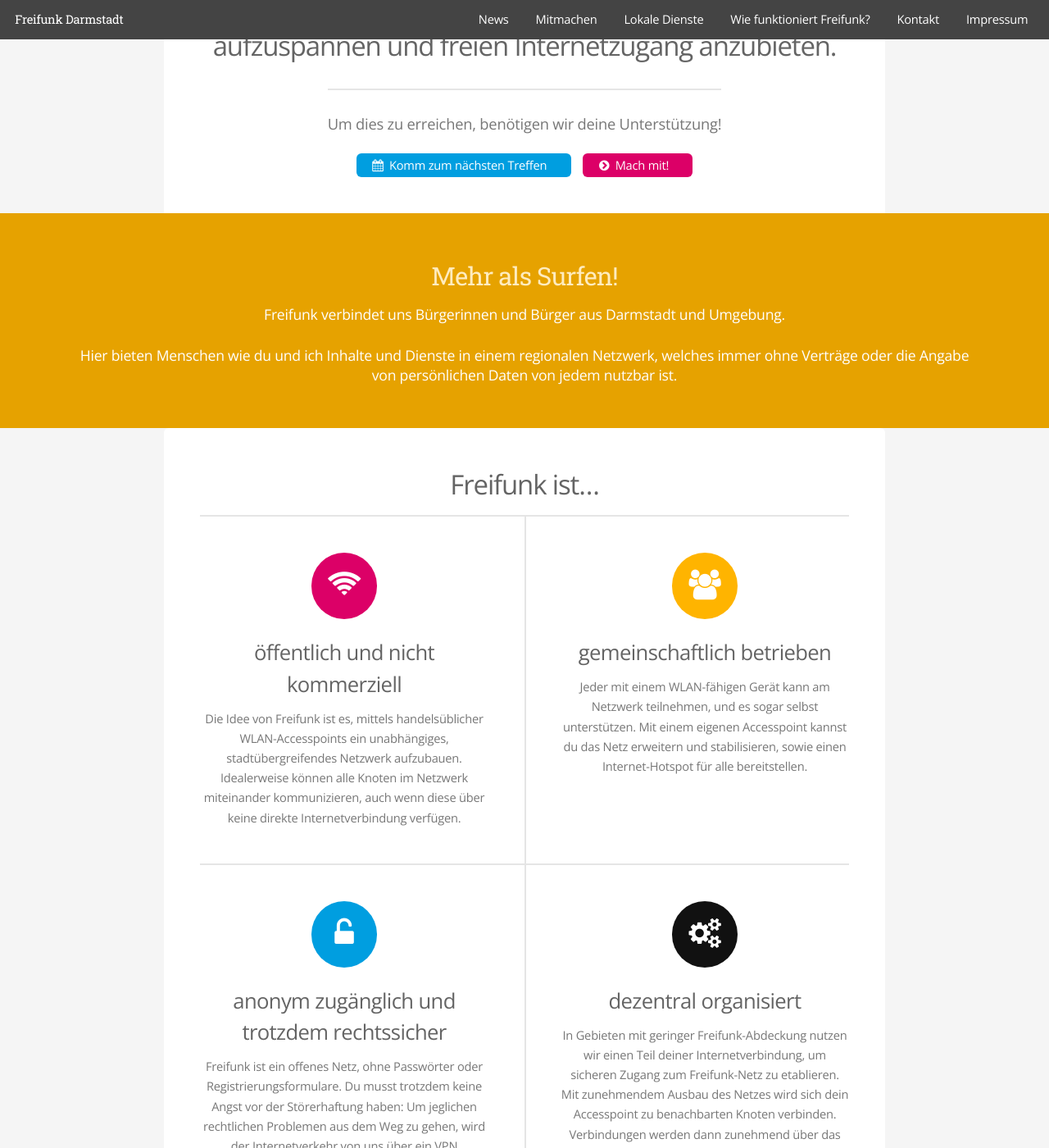
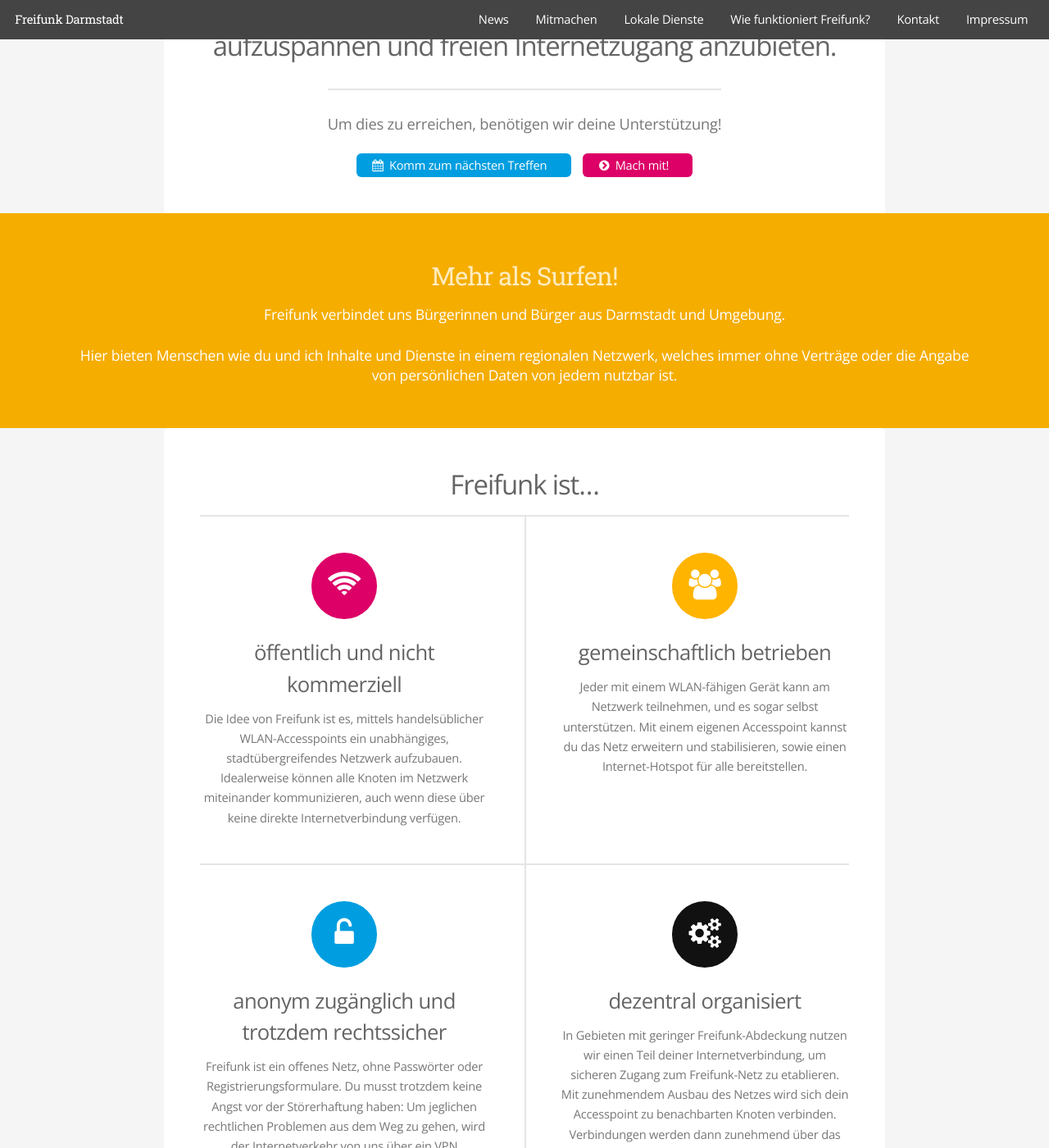
Before and after one commit to mdrenger/darmstadt.freifunk.net, a Jekyll site: the page built from pages/index.html, in a window 1280 px wide and 1400 px high, scrolled down 492 px. Shown: the whole window at 82% size. Built offline with Jekyll 4.4.1, drawn with Linux system fonts in a browser that asks for light colours.

Commit message:
not so dark rüdiger

```diff
--- a/css/style.scss
+++ b/css/style.scss
@@ -1346,7 +1346,7 @@
 /* stripe */
 
 	#stripe {
-		background: darken($color-accent3-bg, 5%);
+		background: darken($color-accent3-bg, 2%);
 		color: #fff;
 		margin: -5em 0 0 0;
 		padding: 3em 5em 3em 5em;
```
